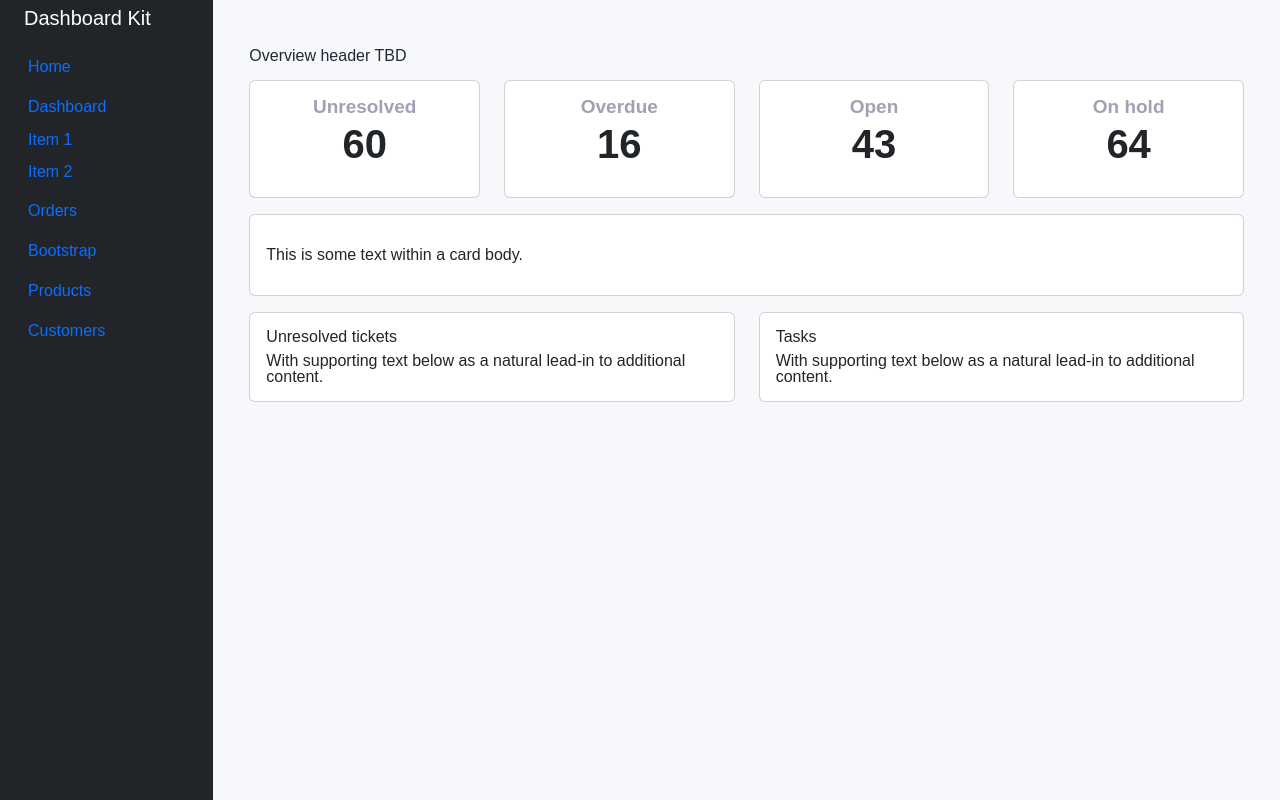
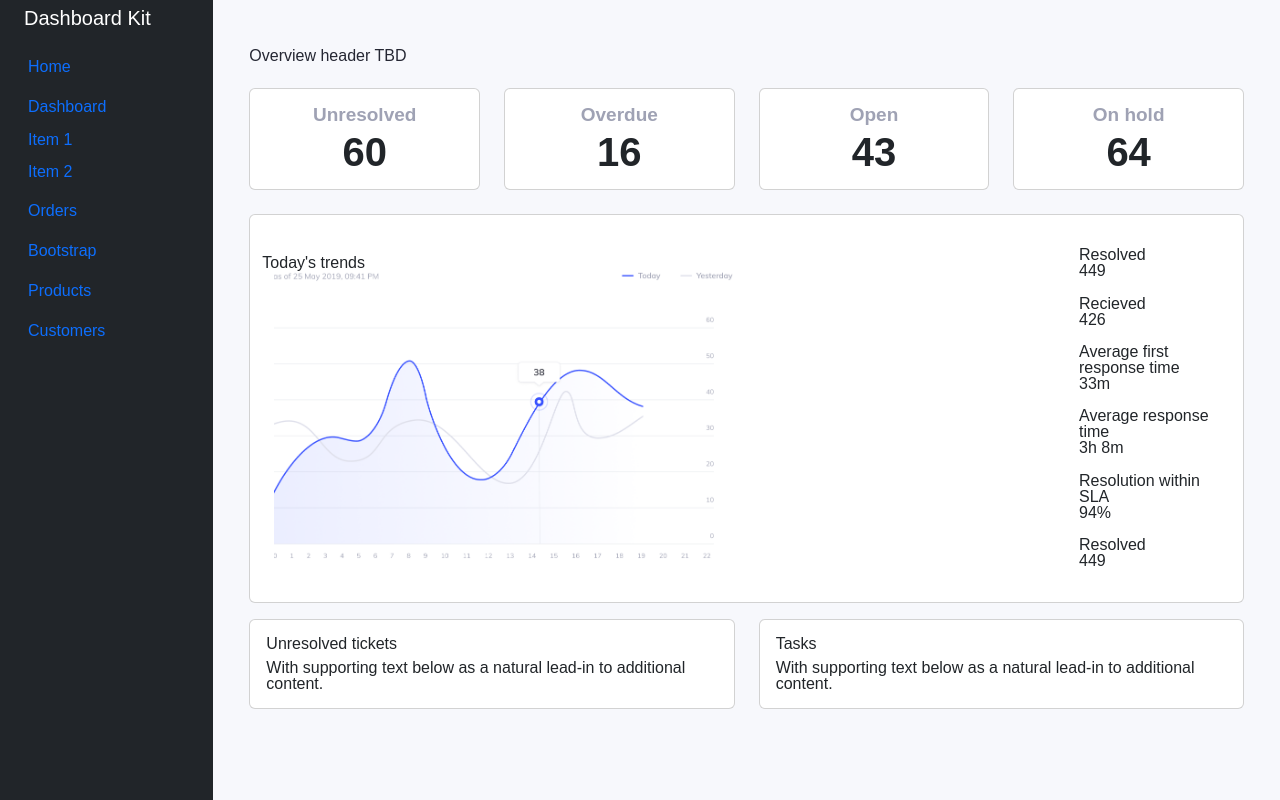
Before and after one commit to VimbaiChikoore/INM320SAA_Bootstrap_MusaM_VimbaiC, a website: page public/index.html in a window 1280 px wide. Drawn offline with nearby package versions, Linux system fonts and the light colour scheme.

Commit message:
Today's trends 50% done

```diff
--- a/public/assets/css/style.css
+++ b/public/assets/css/style.css
@@ -5,6 +5,7 @@ body{
 }
 
 /* Vimbai: Ticket Status Cards */
+
 .ticket-name{
     font-weight: 600;
     font-size: 19px;
@@ -20,6 +21,7 @@ body{
 /* HELP: FOR SOME REASON THE TITLE COLOR WONT CHANGE */
 .ticket-body:hover{
     border-color:#3751FF;
+    border-width: 2px;
     color:#3751FF;
 }
 
--- a/public/index.html
+++ b/public/index.html
@@ -89,7 +89,7 @@
             <!-- Vimbai: Ticket status Cards -->
             <div class="row py-3 ticket-status text-center" style="height: 150px;" >
               <!-- Unresolved Card-->
-              <div class="col-sm-3">
+              <div class="col-sm-3 py-2">
                 <div class="card h-100 ticket-body">
                   <div class="card-body">
                     <h5 class="card-title ticket-name">Unresolved</h5>
@@ -98,7 +98,7 @@
                 </div>
               </div>
               <!-- Overdue Card-->
-              <div class="col-sm-3 ">
+              <div class="col-sm-3 py-2">
                 <div class="card h-100 ticket-body">
                   <div class="card-body">
                     <h5 class="card-title ticket-name">Overdue</h5>
@@ -107,7 +107,7 @@
                 </div>
               </div>
             <!-- Open Card-->
-              <div class="col-sm-3">
+              <div class="col-sm-3 py-2">
                 <div class="card h-100 ticket-body">
                   <div class="card-body">
                     <h5 class="card-title ticket-name">Open</h5>
@@ -116,7 +116,7 @@
                 </div>
               </div>
             <!-- On Hold Card -->
-              <div class="col-sm-3">
+              <div class="col-sm-3 py-2">
                 <div class="card h-100 ticket-body">
                   <div class="card-body">
                     <h5 class="card-title ticket-name">On hold</h5>
@@ -124,13 +124,50 @@
                   </div>
                 </div>
               </div>
+
               <!-- end of Ticket status Cards section -->
             </div>
 
             <!-- Vimbai: Today's Trends Section -->
-            <div class="card py-3 d-block">
-              <div class="card-body">
-                This is some text within a card body.
+            <div class="card py-3 d-flex flex-row">
+
+              <div class="col-sm card-body p-4">
+                <p class="row t-trends">Today's trends</p>
+                <img src="/assets/images/trend-graph.PNG" class="img-fluid" style="width:60%;" alt="Responsive image">
+              </div>
+              <div class="d-flex flex-column justify-content-around col-sm card-body py-2">
+
+                <div>
+                  <h5 class="m-sm-auto">Resolved</h5>
+                  <p>449</p>
+                </div>
+
+                <div>
+                  <h5 class="m-sm-auto">Recieved</h5>
+                  <p>426</p>
+                </div>
+
+                <div>
+                  <h5 class="m-sm-auto">Average first response time</h5>
+                  <p>33m</p>
+                </div>
+
+                <div>
+                  <h5 class="m-sm-auto">Average response time</h5>
+                  <p>3h 8m</p>
+                </div>
+
+                <div>
+                  <h5 class="m-sm-auto">Resolution within SLA</h5>
+                  <p>94%</p>
+                </div>
+
+                <div>
+                  <h5 class="m-sm-auto">Resolved</h5>
+                  <p>449</p>
+                </div>
+
+
               </div>
               <!-- end of Today's Trends Section -->
             </div>
```
Also changed, not shown: public/assets/images/trend-graph.PNG (added).
